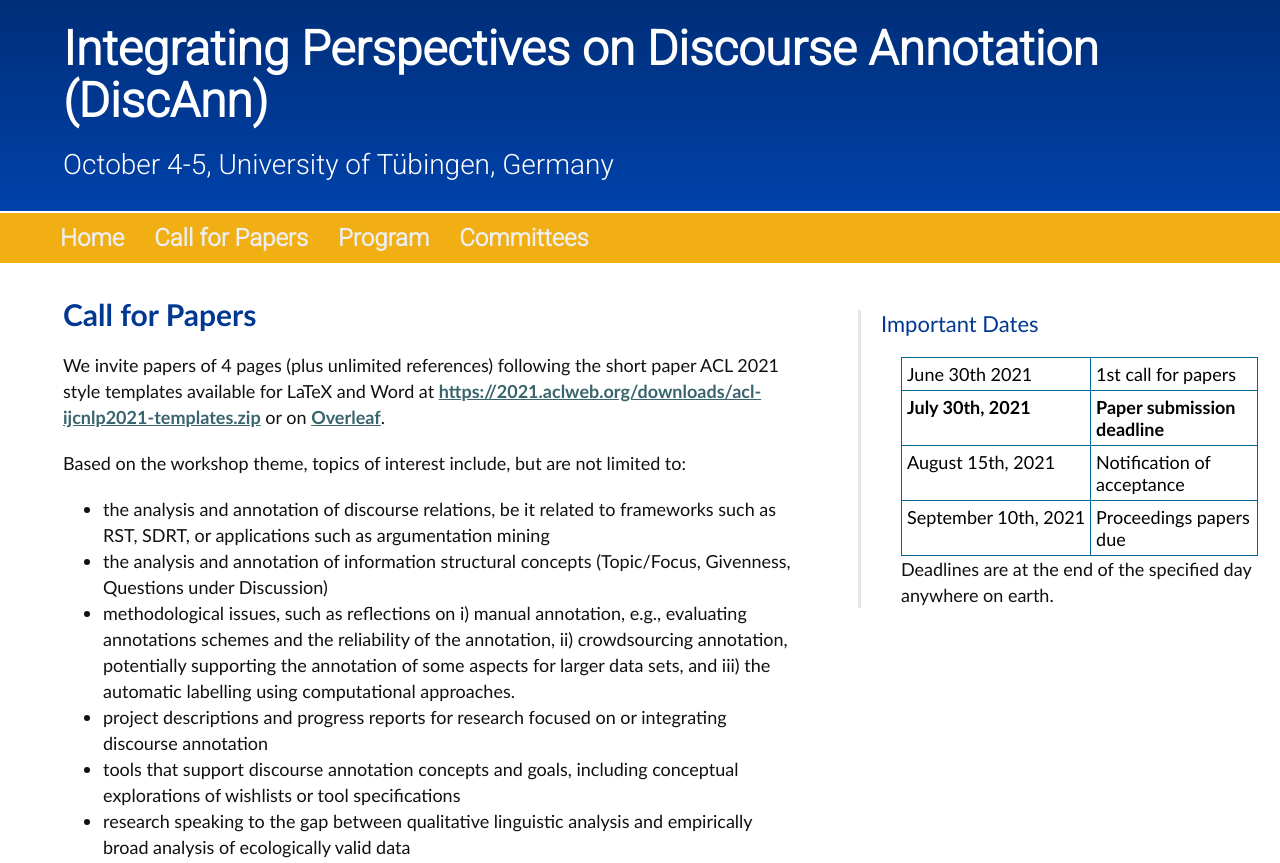
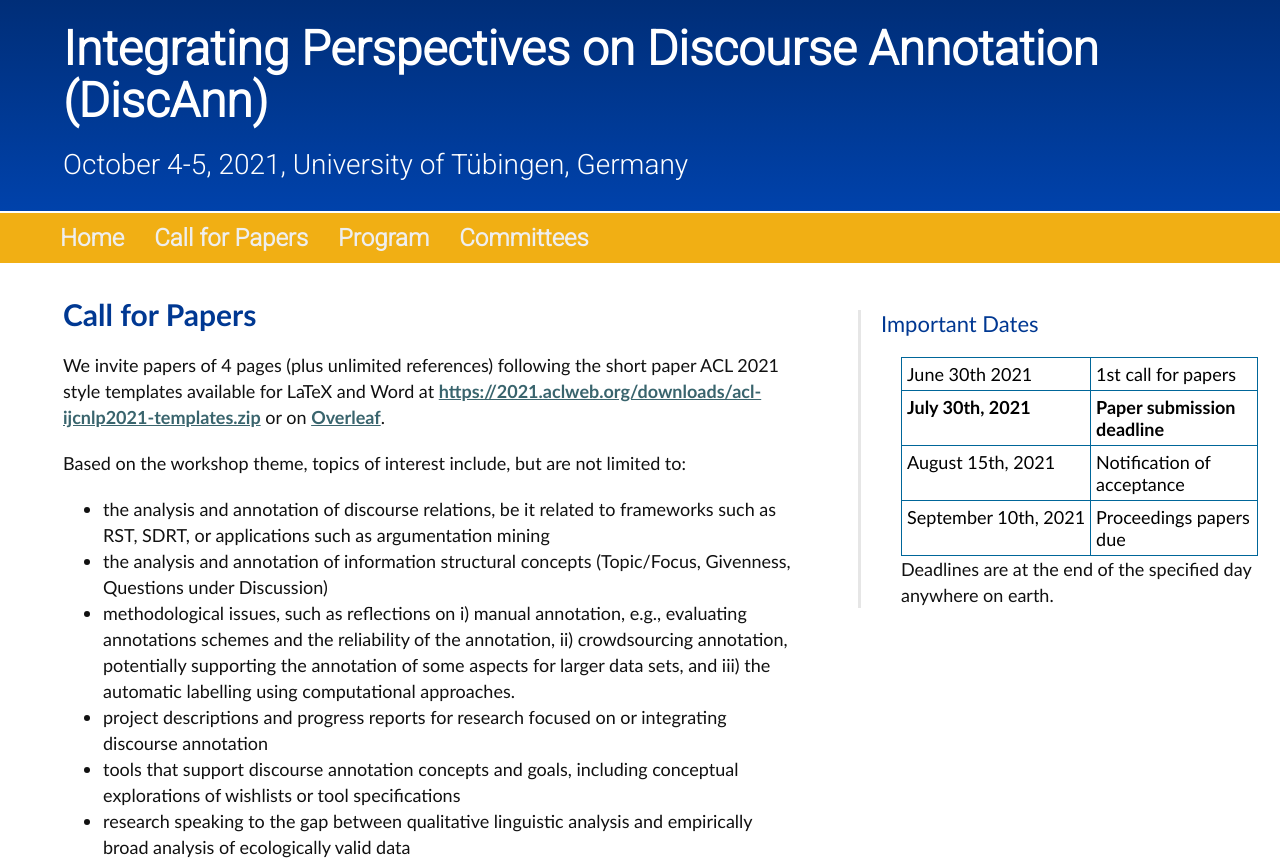
Before and after one commit to DiscAnnWorkshop/discann.github.io, a plain HTML site: page cfp.html in a window 1280 px wide. Shown: the top 863 px of the page. Drawn offline with Linux system fonts and the light colour scheme.

Commit message:
*** empty log message ***

```diff
--- a/cfp.html
+++ b/cfp.html
@@ -15,7 +15,7 @@
 <tr>
         <td valign="bottom">
 	<p class="title">Integrating Perspectives on Discourse Annotation (DiscAnn)</p>
-	<p class="body"> October 4-5, University of Tübingen, Germany</p>
+	<p class="body"> October 4-5, 2021, University of Tübingen, Germany</p>
       </td>
 </tr>
   </table>
```
